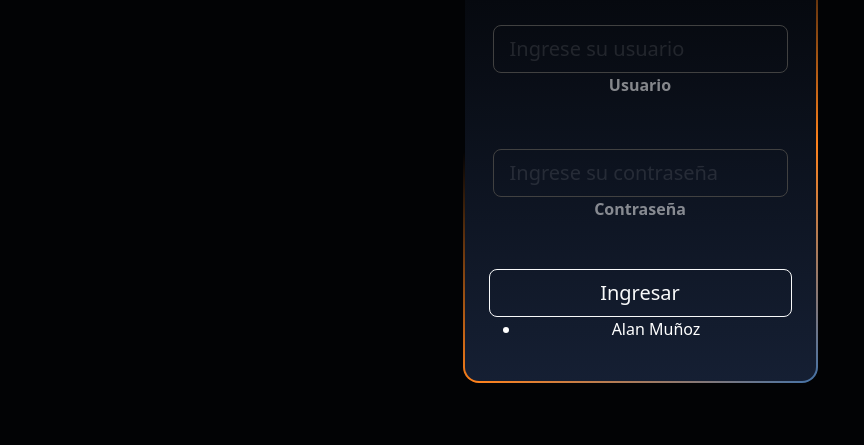
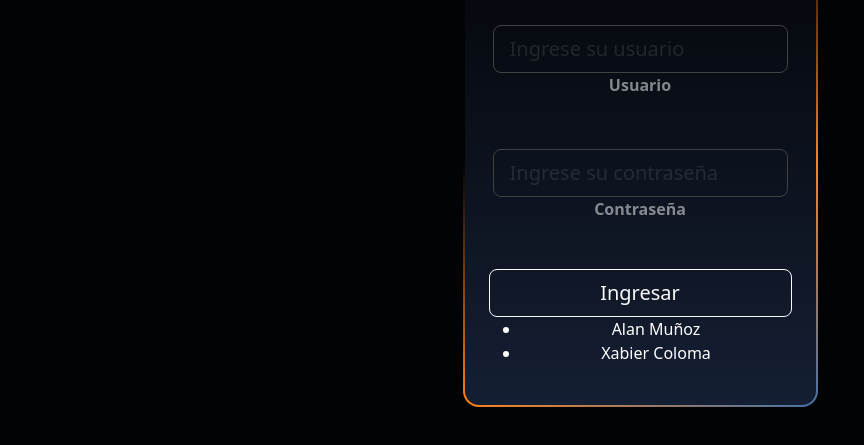
Before and after one commit to folkearen/grupal7Modulo2, a plain HTML site: page login.html in a window 1280 px wide. Shown: the part 227-672 px from the top of the page, without its empty margins (0-864 px from the left). Drawn offline with nearby package versions, Linux system fonts and the light colour scheme.

Commit message:
modificacion xabi coloma

```diff
--- a/login.html
+++ b/login.html
@@ -52,6 +52,7 @@
                       </div>
                       <ul>
                         <li>Alan Muñoz</li>
+                        <li>Xabier Coloma</li>
                       </ul>
 
                     </div>
```
